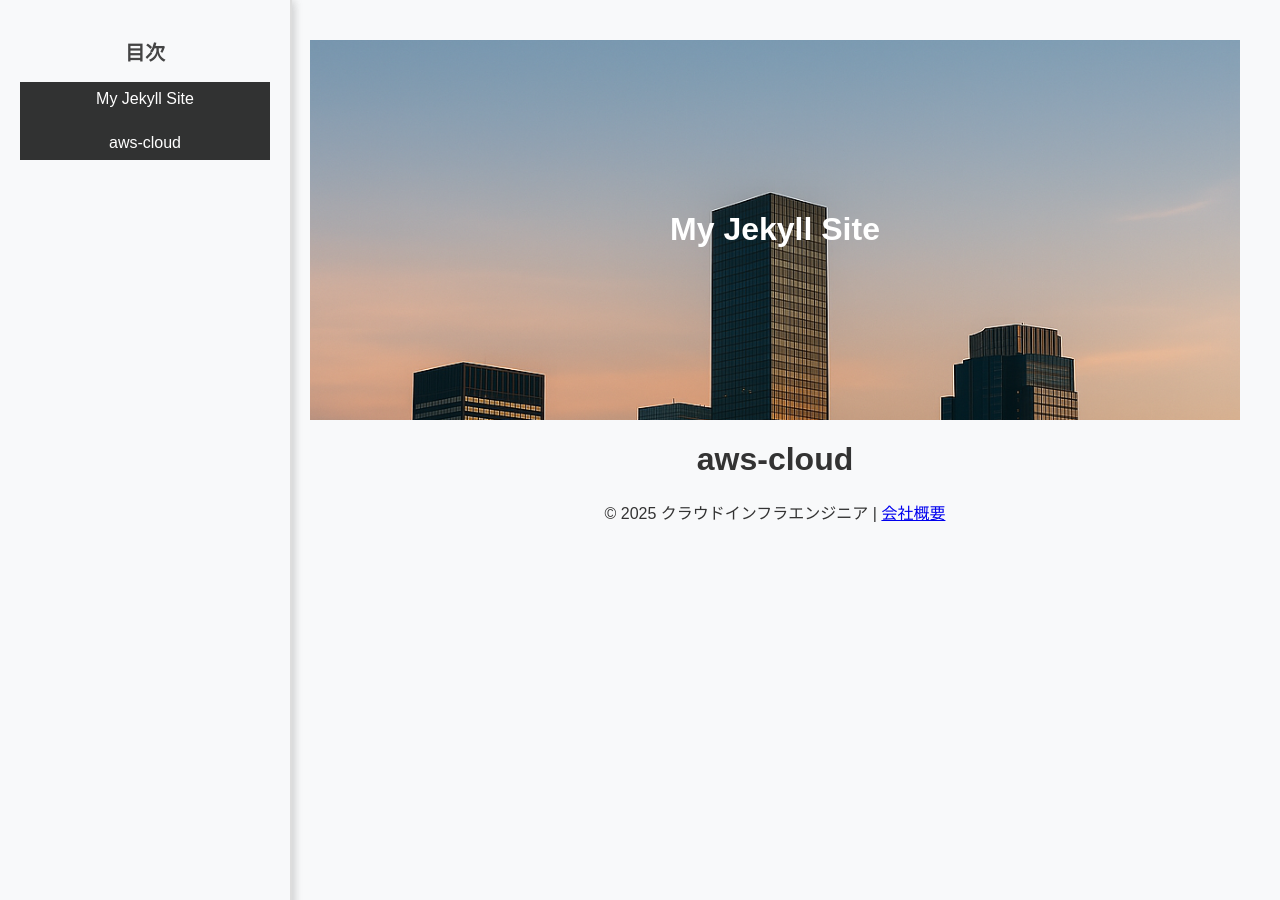
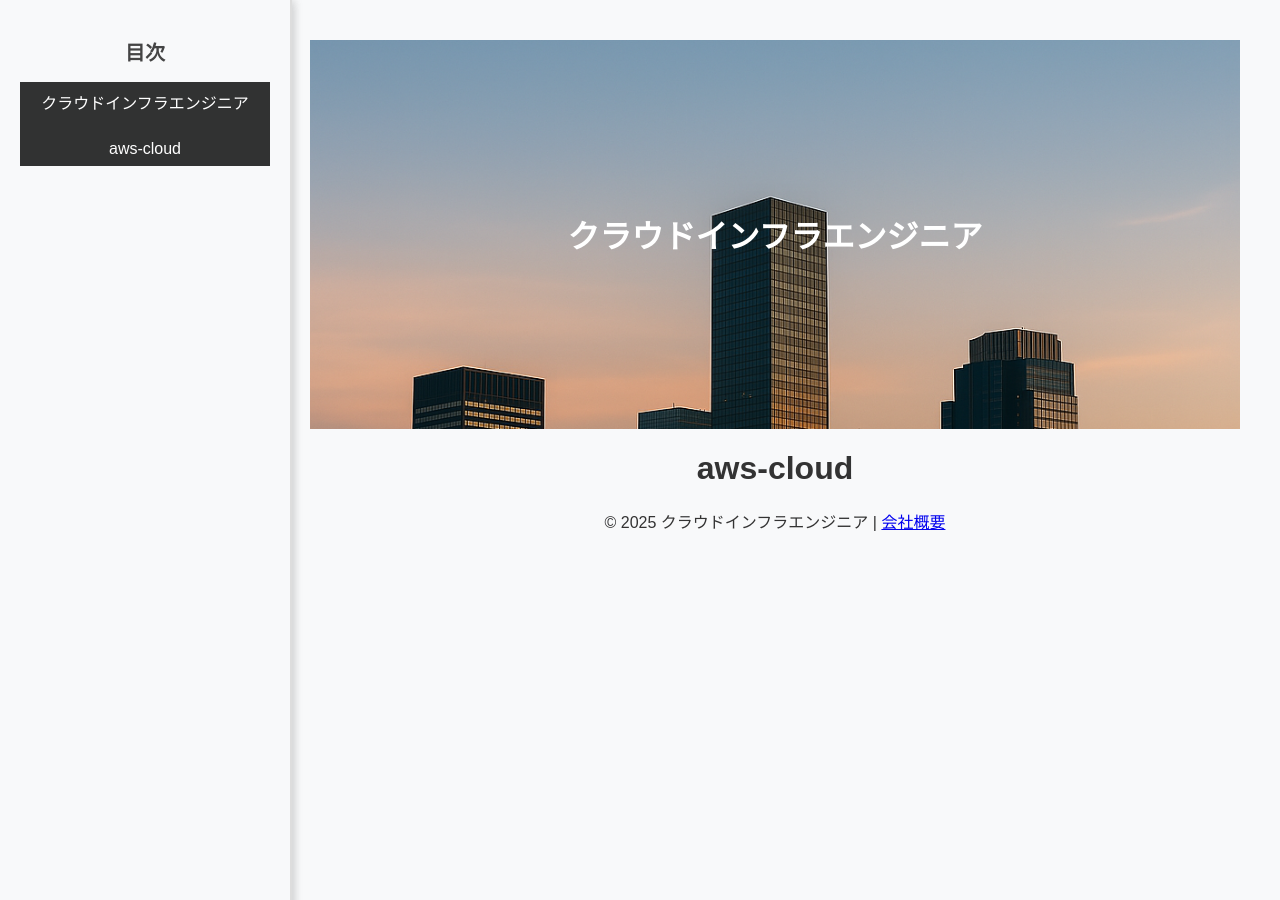
Before and after one commit to cloudrobo48/aws-cloud, a Jekyll site: the page built from README.md, in a window 1280 px wide. Built offline with Jekyll 4.4.1, drawn with Linux system fonts in a browser that asks for light colours.

Commit message:
Update _config.yml

```diff
--- a/_config.yml
+++ b/_config.yml
@@ -1,4 +1,4 @@
-title: My Jekyll Site
+title: クラウドインフラエンジニア
 theme: minima
 markdown: kramdown
 kramdown:
```
